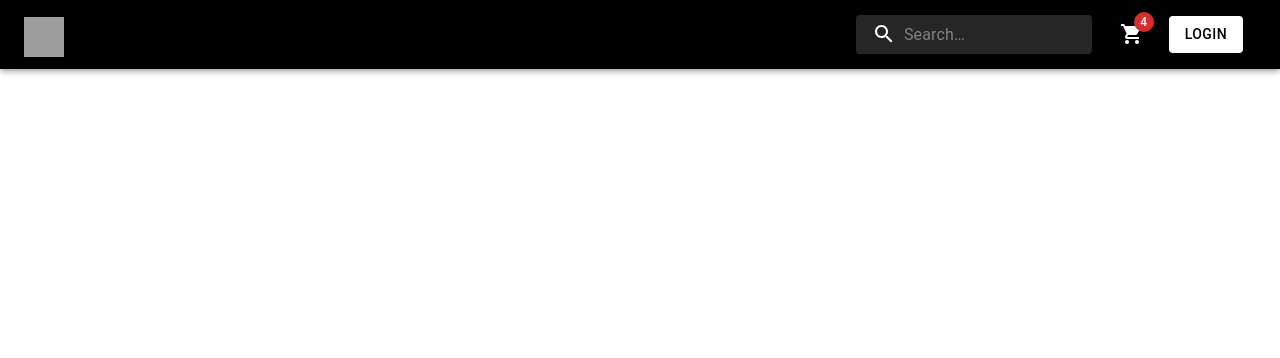
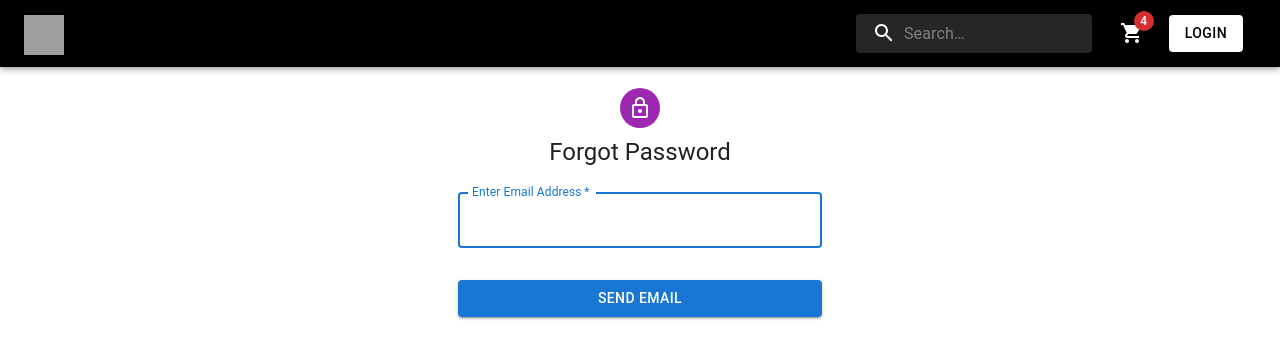
Before and after one commit to ampoldellova/MERN_Kickz_frontend, a React (Create React App) app: page /password/forgot in a window 1280 px wide. Before the commit this address had no page. Shown: the top 358 px of the page. Built offline with nearby package versions, Linux system fonts and the light colour scheme; grey boxes are pictures that could not be loaded.

Commit message:
Forgot Password

```diff
--- a/src/App.js
+++ b/src/App.js
@@ -4,6 +4,7 @@
 import Home from './Components/Home';
 import ProductDetails from './Components/Product/ProductDetails';
 import Login from './Components/User/Login';
+import ForgotPassword from './Components/User/ForgotPassword';
 
 function App() {
   return (
@@ -15,6 +16,7 @@
           <Route path="/search/:keyword" element={<Home />} exact="true" />
           <Route path="/product/:id" element={<ProductDetails />} exact="true" />
           <Route path="/login" element={<Login />} exact="true" />
+          <Route path="/password/forgot" element={<ForgotPassword />} exact="true" />
         </Routes>
       </Router>
     </div>
--- /dev/null
+++ b/src/Components/User/ForgotPassword.js
@@ -0,0 +1,131 @@
+import React, { Fragment, useState, } from 'react'
+import MetaData from '../Layout/Metadata'
+import axios from 'axios'
+import { toast } from 'react-toastify';
+import 'react-toastify/dist/ReactToastify.css';
+import { Link, useNavigate } from "react-router-dom";
+import Avatar from '@mui/material/Avatar';
+import Button from '@mui/material/Button';
+import CssBaseline from '@mui/material/CssBaseline';
+import TextField from '@mui/material/TextField';
+import Box from '@mui/material/Box';
+import LockOutlinedIcon from '@mui/icons-material/LockOutlined';
+import Typography from '@mui/material/Typography';
+import Container from '@mui/material/Container';
+import { createTheme, ThemeProvider } from '@mui/material/styles';
+
+const ForgotPassword = () => {
+    const [email, setEmail] = useState('')
+    const [loading, setLoading] = useState('')
+    const defaultTheme = createTheme();
+
+    const navigate = useNavigate()
+
+    const forgotPassword = async (formData) => {
+        const config = {
+            headers: {
+                'Content-Type': 'application/json'
+            }
+        }
+        try {
+            const { data } = await axios.post(`http://localhost:4002/api/v1/password/forgot`, formData, config)
+            console.log(data.message)
+
+            setLoading(false)
+            toast.success(data.message, {
+                position: toast.POSITION.BOTTOM_RIGHT
+            });
+            navigate('/login')
+        } catch (error) {
+            toast.error(error.response.data.message, {
+                position: toast.POSITION.BOTTOM_RIGHT
+            });
+        }
+    }
+
+
+    const submitHandler = (e) => {
+        e.preventDefault();
+        const formData = new FormData();
+        formData.set('email', email);
+        forgotPassword(formData)
+    }
+
+    return (
+        <Fragment>
+            <MetaData title={'Forgot Password'} />
+            <ThemeProvider theme={defaultTheme}>
+                <Container component="main" maxWidth="xs" sx={{ marginTop: 10 }}>
+                    <CssBaseline />
+                    <Box
+                        sx={{
+                            marginTop: 8,
+                            display: 'flex',
+                            flexDirection: 'column',
+                            alignItems: 'center',
+                        }}
+                    >
+                        <Avatar sx={{ m: 1, bgcolor: 'secondary.main' }}>
+                            <LockOutlinedIcon />
+                        </Avatar>
+                        <Typography component="h1" variant="h5">
+                            Forgot Password
+                        </Typography>
+                        <Box component="form" onSubmit={submitHandler} noValidate sx={{ mt: 1 }}>
+                            <TextField
+                                margin="normal"
+                                required
+                                fullWidth
+                                id="email"
+                                label="Enter Email Address"
+                                name="email"
+                                autoComplete="email"
+                                autoFocus
+                                value={email}
+                                onChange={(e) => setEmail(e.target.value)}
+                            />
+                            <Button
+                                type="submit"
+                                fullWidth
+                                variant="contained"
+                                disabled={loading ? true : false}
+                                sx={{ mt: 3, mb: 2 }}
+                            >
+                                Send Email
+                            </Button>
+                        </Box>
+                    </Box>
+                </Container>
+            </ThemeProvider>
+            {/* <div className="row wrapper">
+                <div className="col-10 col-lg-5">
+                    <form className="shadow-lg" onSubmit={submitHandler}>
+                        <h1 className="mb-3">Forgot Password</h1>
+                        <div className="form-group">
+                            <label htmlFor="email_field">Enter Email</label>
+                            <input
+                                type="email"
+                                id="email_field"
+                                className="form-control"
+                                value={email}
+                                onChange={(e) => setEmail(e.target.value)}
+                            />
+                        </div>
+
+                        <button
+                            id="forgot_password_button"
+                            type="submit"
+                            className="btn btn-block py-3"
+                            disabled={loading ? true : false} >
+                            Send Email
+                        </button>
+
+                    </form>
+                </div>
+            </div> */}
+
+        </Fragment>
+    )
+}
+
+export default ForgotPassword
--- a/src/Components/User/Login.js
+++ b/src/Components/User/Login.js
@@ -1,24 +1,21 @@
 import React, { Fragment, useState, useEffect } from 'react'
-import { Link, useNavigate, useLocation } from 'react-router-dom'
-import Metadata from '../Layout/Metadata'
+import { createTheme, ThemeProvider } from '@mui/material/styles';
+import { Link, useNavigate, useLocation } from 'react-router-dom';
+import { authenticate } from '../../utils/helpers';
 import { toast } from 'react-toastify';
-import 'react-toastify/dist/ReactToastify.css';
-import axios from 'axios';
-import { authenticate } from '../../utils/helpers'
 import { getUser } from '../../utils/helpers';
-
 import Avatar from '@mui/material/Avatar';
 import Button from '@mui/material/Button';
 import CssBaseline from '@mui/material/CssBaseline';
 import TextField from '@mui/material/TextField';
-import FormControlLabel from '@mui/material/FormControlLabel';
-import Checkbox from '@mui/material/Checkbox';
 import Paper from '@mui/material/Paper';
 import Box from '@mui/material/Box';
 import Grid from '@mui/material/Grid';
 import LockOutlinedIcon from '@mui/icons-material/LockOutlined';
 import Typography from '@mui/material/Typography';
-import { createTheme, ThemeProvider } from '@mui/material/styles';
+import Metadata from '../Layout/Metadata';
+import 'react-toastify/dist/ReactToastify.css';
+import axios from 'axios';
 
 const Login = () => {
     const [email, setEmail] = useState('');
@@ -41,10 +38,12 @@
             }
             const { data } = await axios.post(`http://localhost:4002/api/v1/login`, { email, password }, config)
             console.log(data)
-            authenticate(data, () => navigate("/"))
-
+            authenticate(data, () => {
+                navigate("/")
+                window.location.reload();
+            });
         } catch (error) {
-            toast.error("invalid user or password", {
+            toast.error("Invalid user or password", {
                 position: toast.POSITION.BOTTOM_RIGHT
             })
         }
@@ -121,10 +120,6 @@
                                     value={password}
                                     onChange={(e) => setPassword(e.target.value)}
                                 />
-                                <FormControlLabel
-                                    control={<Checkbox value="remember" color="primary" />}
-                                    label="Remember me"
-                                />
                                 <Button
                                     type="submit"
                                     fullWidth
@@ -135,7 +130,7 @@
                                 </Button>
                                 <Grid container>
                                     <Grid item xs>
-                                        <Link href="#" variant="body2">
+                                        <Link to="/password/forgot" variant="body2">
                                             Forgot password?
                                         </Link>
                                     </Grid>
```
Also changed, not shown: src/Components/User/Profile.js (added).
